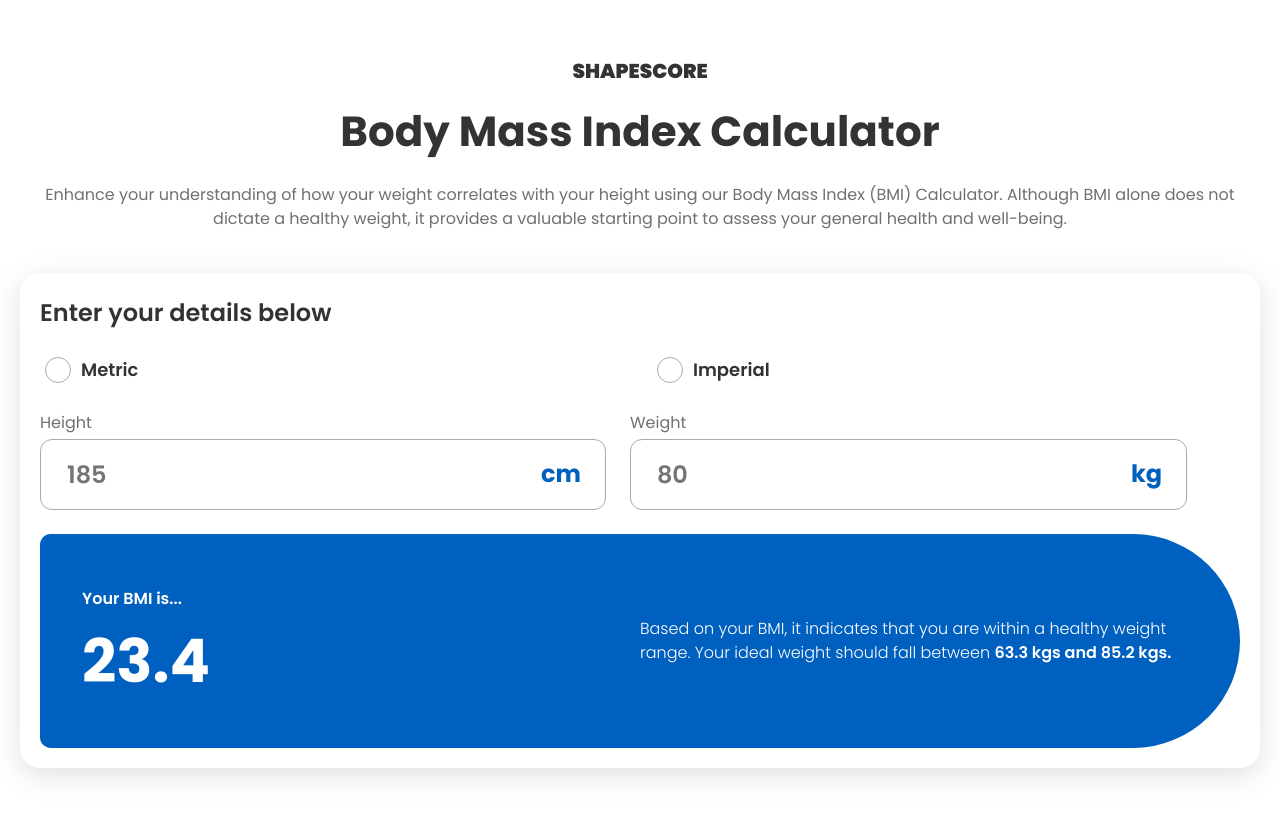
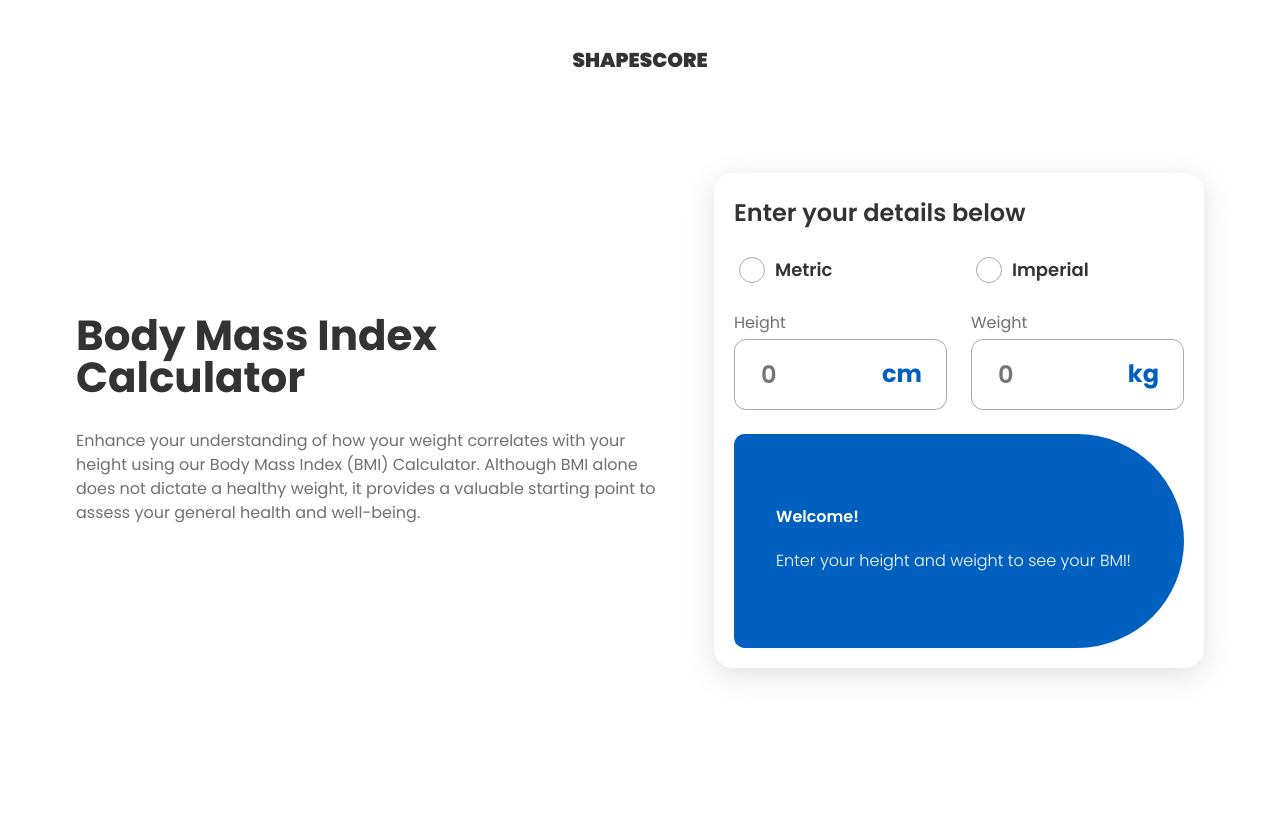
Before and after one commit to DaniilBaida/BMI-Calculator, a plain HTML site: page Index.html in a window 1280 px wide. Drawn offline with Linux system fonts and the light colour scheme.

Commit message:
Desktop Layout

```diff
--- a/Index.html
+++ b/Index.html
@@ -17,13 +17,14 @@
       <div class="app-logo">
         <p>SHAPESCORE</p>
       </div>
+      <div class="landing-container">
         <div class="landing-text-container">
           <h1>Body Mass Index Calculator</h1>
           <p>
             Enhance your understanding of how your weight correlates with your
-          height using our Body Mass Index (BMI) Calculator. Although BMI alone
-          does not dictate a healthy weight, it provides a valuable starting
-          point to assess your general health and well-being.
+            height using our Body Mass Index (BMI) Calculator. Although BMI
+            alone does not dictate a healthy weight, it provides a valuable
+            starting point to assess your general health and well-being.
           </p>
         </div>
         <div class="calculator-container">
@@ -47,7 +48,7 @@
                   type="text"
                   name=""
                   class="measure-text"
-                placeholder="185"
+                  placeholder="0"
                 />
                 <div class="measure-unit">cm</div>
               </div>
@@ -59,7 +60,7 @@
                   type="text"
                   name=""
                   class="measure-text"
-                placeholder="80"
+                  placeholder="0"
                 />
                 <div class="measure-unit">kg</div>
               </div>
@@ -68,13 +69,12 @@
 
           <div class="your-bmi-container">
             <div>
-            <div class="your-bmi-is">Your BMI is...</div>
-            <div class="your-bmi">23.4</div>
+              <div class="your-bmi-is">Welcome!</div>
+              <div class="your-bmi"></div>
             </div>
             <div class="your-bmi-suggestion">
-            Based on your BMI, it indicates that you are within a healthy weight
-            range. Your ideal weight should fall between
-            <strong>63.3 kgs and 85.2 kgs.</strong>
+              Enter your height and weight to see your BMI!
+            </div>
           </div>
         </div>
       </div>
--- a/css/style.css
+++ b/css/style.css
@@ -148,6 +148,7 @@ body {
   box-sizing: border-box;
 
   justify-content: center;
+  min-width: 300px;
 }
 
 .app-logo {
@@ -183,6 +184,8 @@ body {
   padding: 20px;
   margin-bottom: 42px;
   min-width: 300px;
+
+  background-color: white;
 }
 
 .calculator-container h2 {
@@ -237,6 +240,12 @@ input[type="radio"]:checked + label::before {
   color: var(--gray);
 }
 
+.height-container {
+  width: 100%;
+}
+.weight-container {
+  width: 100%;
+}
 .measure-container {
   margin-top: 8px;
   display: flex;
@@ -298,9 +307,6 @@ strong {
 }
 
 @media screen and (min-width: 768px) {
-  .main-container {
-  }
-
   .flex {
     display: flex;
     gap: 24px;
@@ -324,3 +330,39 @@ strong {
   .your-bmi-is {
   }
 }
+
+@media screen and (min-width: 1024px) {
+  .main-container {
+    display: block;
+  }
+
+  .calculator-container {
+    width: 100%;
+    min-width: 450px;
+    max-width: 650px;
+  }
+
+  .landing-container {
+    display: flex;
+    justify-content: center;
+    align-items: center;
+    gap: 40px;
+    margin: 0 56px;
+    height: 80%;
+  }
+  .landing-text-container {
+    max-width: 650px;
+    text-align: left;
+  }
+
+  .your-bmi-container {
+    display: flex;
+    flex-direction: column;
+    align-items: start;
+    justify-content: center;
+  }
+
+  .your-bmi-suggestion {
+    width: 100%;
+  }
+}
```
Also changed, not shown: js/script.js (added). Lines whose indentation alone changed are shown as unchanged.
